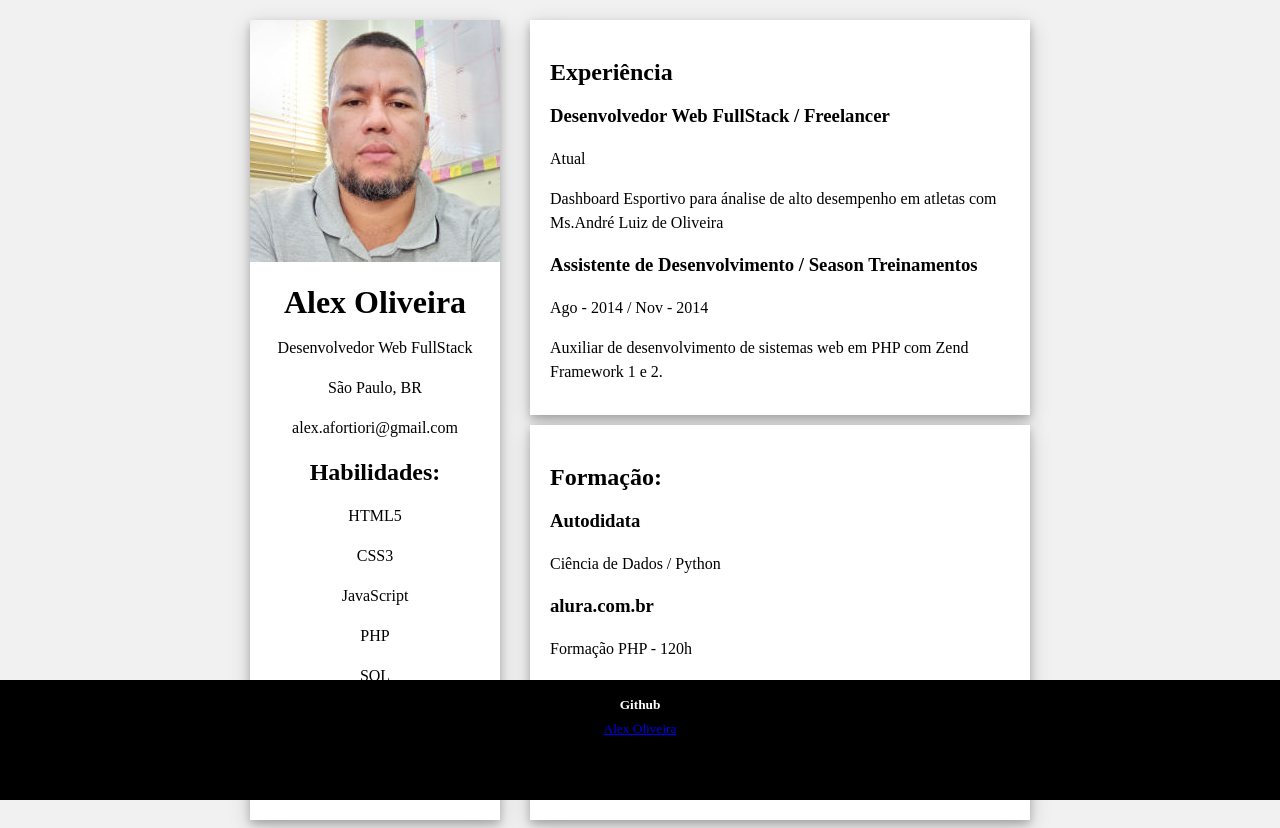
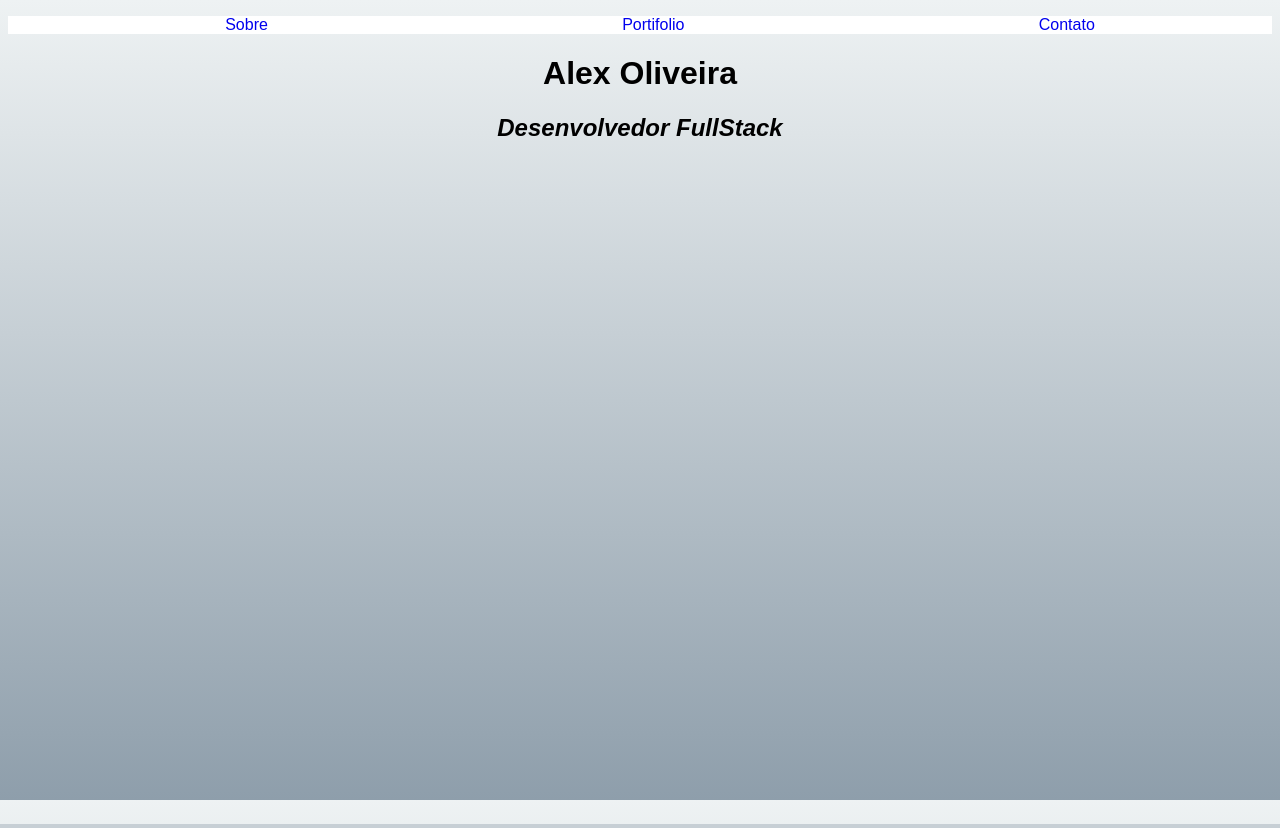
Before and after one commit to alex-sandro/alex-sandro.github.io, a PHP site: page / in a window 1280 px wide. Run offline with PHP 8.4, Linux system fonts and the light colour scheme.

Commit message:
Refazendo a página

```diff
--- a/css/default.css
+++ b/css/default.css
@@ -1,65 +1,27 @@
-*{box-sizing: border-box;}
 body{
-    margin-top: 20px;
-    line-height: 150%;
-    background: #f1f1f1;
+    background: #8e9eab;  /* fallback for old browsers */
+    background: -webkit-linear-gradient(to bottom, #eef2f3, #8e9eab);  /* Chrome 10-25, Safari 5.1-6 */
+    background: linear-gradient(to bottom, #eef2f3, #8e9eab); /* W3C, IE 10+/ Edge, Firefox 16+, Chrome 26+, Opera 12+, Safari 7+ */
+    background-size: auto 100vh;
+    height: 100vh;
+    font-family: Arial;
 }
-
-img{
-    max-width: 100%;
+.navbar{
+    background-color:white;
 }
-
-.container{
+.navbar ul{
     display: flex;
-    flex-wrap: wrap;
-    justify-content: center;
-    gap: 30px;
-    align-content: space-between;
-    background-color: #f1f1f1;
-    max-width: 100%;
+    justify-content: space-around;
 }
-
-.perfil{
-    flex-direction: column;
-    background-color: white;
+.navbar li{
+    list-style-type: none;
+}
+.navbar a{
+    text-decoration: none;
+}
+.ws-title, .ws-subtitle{
     text-align: center;
-    width: 250px;
-    height: 800px;
 }
-
-.itens{
-    flex-direction: row;
-    width: 500px;
-    height: auto;
+.ws-subtitle{
+    font-style: italic;
 }
-
-.experiencia{
-    background-color: white;
-    width: 500px;
-    height: 395px;
-    padding:20px;
-}
-
-.formacao{
-    background-color: white;
-    width: 500px;
-    height: 395px;
-    margin-top: 10px;
-    padding:20px;
-}
-
-.perfil, .experiencia, .formacao{
-    box-shadow: 0 4px 8px 0 rgba(0, 0, 0, 0.2), 0 6px 20px 0 rgba(0, 0, 0, 0.19);
-}
-
-.footer{
-    background-color: black;
-    color: white;
-    position: fixed;
-    bottom: 0;
-    left: 0;
-    margin: 0;
-    text-align: center;
-    width: 100%;
-    height: 120px;
-}
--- a/index.html
+++ b/index.html
@@ -3,69 +3,19 @@
 <head>
     <meta charset="utf-8">
     <link rel="stylesheet" href="css/default.css">
-    <title>Desenvolvedor Web FullStack </title>
+    <title>Alex Oliveira - Desenvolvedor Web FullStack </title>
 </head>
-
 <body>
-    <div class="container">
-
-        <div class="perfil">
-
-            <img src="images/AlexOliveira.jpg" alt="Alex Oliveira - Desenvolvedor Web" title="Alex Oliveira - Desenvolvedor Web">
-
-            <h1>Alex Oliveira</h1>
-            <p>Desenvolvedor Web FullStack</p>
-            <p>São Paulo, BR</p>
-            <p>alex.afortiori@gmail.com</p>
-
-            <h2>Habilidades:</h2>
-            <p>HTML5</p>
-            <p>CSS3</p>
-            <p>JavaScript</p>
-            <p>PHP</p>
-            <p>SQL</p>
-            <p>Python</p>
-
-        </div>
-
-        <div class="itens">
-            <div class="experiencia">
-
-                <h2>Experiência</h2>
-
-                <h3>Desenvolvedor Web FullStack / Freelancer</h3>
-                <p>Atual</p>
-                <p>Dashboard Esportivo para ánalise de alto desempenho em atletas com Ms.André Luiz de Oliveira</p>
-
-                <h3>Assistente de Desenvolvimento / Season Treinamentos</h3>
-                <p>Ago - 2014 / Nov - 2014</p>
-                <p>Auxiliar de desenvolvimento de sistemas web em PHP com Zend Framework 1 e 2.</p>
-
-            </div>
-
-            <div class="formacao">
-
-                <h2>Formação:</h2>
-
-                <h3>Autodidata</h3>
-                <p>Ciência de Dados / Python</p>
-
-                <h3>alura.com.br</h3>
-                <p>Formação PHP - 120h</p>
-
-                <h3>schoolofnet.com</h3>
-                <p>Diversos</p>
-
-            </div>
-        </div>
-
-    </div>
-
-    <!--Rodape-->
-    <footer class="footer">
-        <small>
-            <p><strong>Github</strong> <br><a href="https://github.com/alex-sandro">Alex Oliveira</a> </p>
-        </small>
-    </footer>
+    <header>
+        <nav class="navbar">
+            <ul>
+                <li><a href="#sobre">Sobre</a></li>
+                <li><a href="#portifolio">Portifolio</a></li>
+                <li><a href="#contato">Contato</a></li>
+            </ul>
+        </nav>
+        <h1 class="ws-title">Alex Oliveira</h1>
+        <h2 class="ws-subtitle">Desenvolvedor FullStack</h2>
+    </header>
 </body>
 </html>
```
